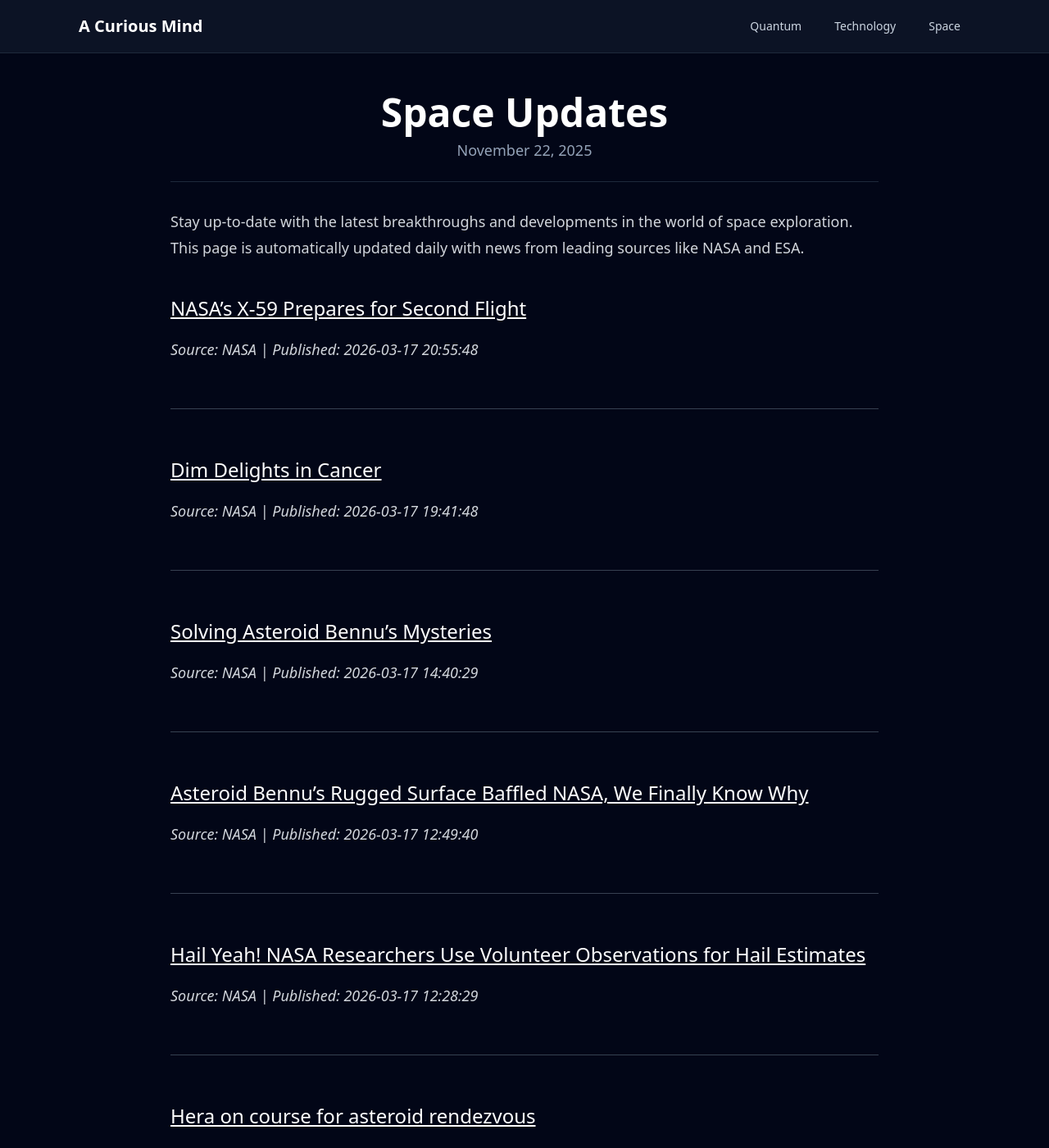
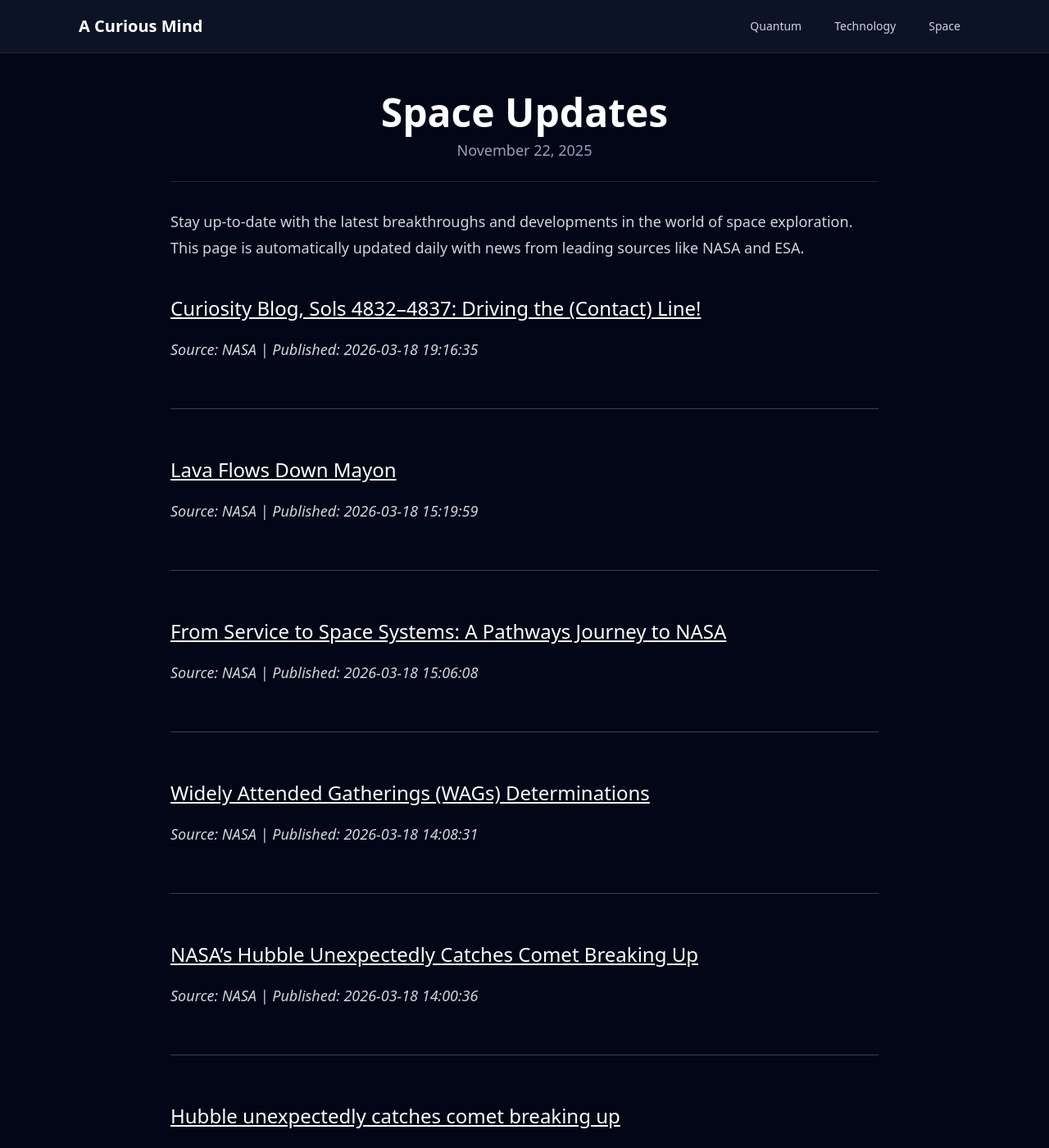
Before and after one commit to onehl7/onehl7.github.io, a Jekyll site: the page built from _posts/2025-11-22-space-updates.md, in a window 1280 px wide and 1400 px high. Shown: the whole window at 82% size. Built offline with Jekyll 4.4.1, drawn with Linux system fonts in a browser that asks for light colours; nearby versions of some CDN libraries; some of the changed text lies outside the part shown.

Commit message:
Update space news data

```diff
--- a/_data/space_news.json
+++ b/_data/space_news.json
@@ -1,33 +1,51 @@
 [
   {
     "source": "NASA",
-    "title": "NASA\u2019s X-59 Prepares for Second Flight",
-    "link": "https://www.nasa.gov/centers-and-facilities/armstrong/nasas-x-59-prepares-for-second-flight/",
-    "published": "2026-03-17 20:55:48"
+    "title": "Curiosity Blog, Sols 4832\u20134837: Driving the (Contact) Line!",
+    "link": "https://science.nasa.gov/blog/curiosity-blog-sols-4832-4837-driving-the-contact-line/",
+    "published": "2026-03-18 19:16:35"
   },
   {
     "source": "NASA",
-    "title": "Dim Delights in Cancer",
-    "link": "https://science.nasa.gov/solar-system/skywatching/night-sky-network/dim-delights-in-cancer/",
-    "published": "2026-03-17 19:41:48"
+    "title": "Lava Flows Down Mayon",
+    "link": "https://www.nasa.gov/image-article/lava-flows-down-mayon/",
+    "published": "2026-03-18 15:19:59"
   },
   {
     "source": "NASA",
-    "title": "Solving Asteroid Bennu\u2019s Mysteries",
-    "link": "https://www.nasa.gov/image-article/solving-asteroid-bennus-mysteries/",
-    "published": "2026-03-17 14:40:29"
+    "title": "From Service to Space Systems: A Pathways Journey to NASA",
+    "link": "https://www.nasa.gov/general/from-service-to-space-systems-a-pathways-journey-to-nasa/",
+    "published": "2026-03-18 15:06:08"
   },
   {
     "source": "NASA",
-    "title": "Asteroid Bennu\u2019s Rugged Surface Baffled NASA, We Finally Know Why",
-    "link": "https://science.nasa.gov/missions/osiris-rex/asteroid-bennus-rugged-surface-baffled-nasa-we-finally-know-why/",
-    "published": "2026-03-17 12:49:40"
+    "title": "Widely Attended Gatherings (WAGs) Determinations",
+    "link": "https://www.nasa.gov/organizations/nasa-ethics-advice-for-widely-attended-gatherings-wags/",
+    "published": "2026-03-18 14:08:31"
   },
   {
     "source": "NASA",
-    "title": "Hail Yeah! NASA Researchers Use Volunteer Observations for Hail Estimates",
-    "link": "https://science.nasa.gov/get-involved/citizen-science/hail-yeah-nasa-researchers-use-volunteer-observations-for-hail-estimates/",
-    "published": "2026-03-17 12:28:29"
+    "title": "NASA\u2019s Hubble Unexpectedly Catches Comet Breaking Up",
+    "link": "https://science.nasa.gov/missions/hubble/nasas-hubble-unexpectedly-catches-comet-breaking-up/",
+    "published": "2026-03-18 14:00:36"
+  },
+  {
+    "source": "ESA",
+    "title": "Hubble unexpectedly catches comet breaking up",
+    "link": "https://www.esa.int/Science_Exploration/Space_Science/Hubble_unexpectedly_catches_comet_breaking_up",
+    "published": "2026-03-18 14:00:00"
+  },
+  {
+    "source": "ESA",
+    "title": "ESA Impact: our story so far this year",
+    "link": "https://www.esa.int/About_Us/ESA_Publications/ESA_Impact_2026_-_January-March",
+    "published": "2026-03-18 09:57:00"
+  },
+  {
+    "source": "ESA",
+    "title": "OHB Sweden to build Sterna weather constellation",
+    "link": "https://www.esa.int/Applications/Observing_the_Earth/Meteorological_missions/Arctic_Weather_Satellite/OHB_Sweden_to_build_Sterna_weather_constellation",
+    "published": "2026-03-18 09:00:00"
   },
   {
     "source": "ESA",
@@ -37,24 +55,6 @@
   },
   {
     "source": "ESA",
-    "title": "A stellar year for talent: more than 400 job opportunities in 2026",
-    "link": "https://www.esa.int/About_Us/Careers_at_ESA/A_stellar_year_for_talent_more_than_400_job_opportunities_in_2026",
-    "published": "2026-03-16 12:31:00"
-  },
-  {
-    "source": "ESA",
-    "title": "How does an ice satellite detect a geomagnetic storm?",
-    "link": "https://www.esa.int/Applications/Observing_the_Earth/FutureEO/CryoSat/How_does_an_ice_satellite_detect_a_geomagnetic_storm",
-    "published": "2026-03-16 08:00:00"
-  },
-  {
-    "source": "ESA",
-    "title": "Week in images: 09-13 March 2026",
-    "link": "https://www.esa.int/About_Us/Week_in_images/Week_in_images_09-13_March_2026",
-    "published": "2026-03-13 14:10:00"
-  },
-  {
-    "source": "ESA",
     "title": "\u03b5psilon",
     "link": "https://www.esa.int/Science_Exploration/Human_and_Robotic_Exploration/epsilon",
     "published": "2026-01-21 12:54:00"
```
